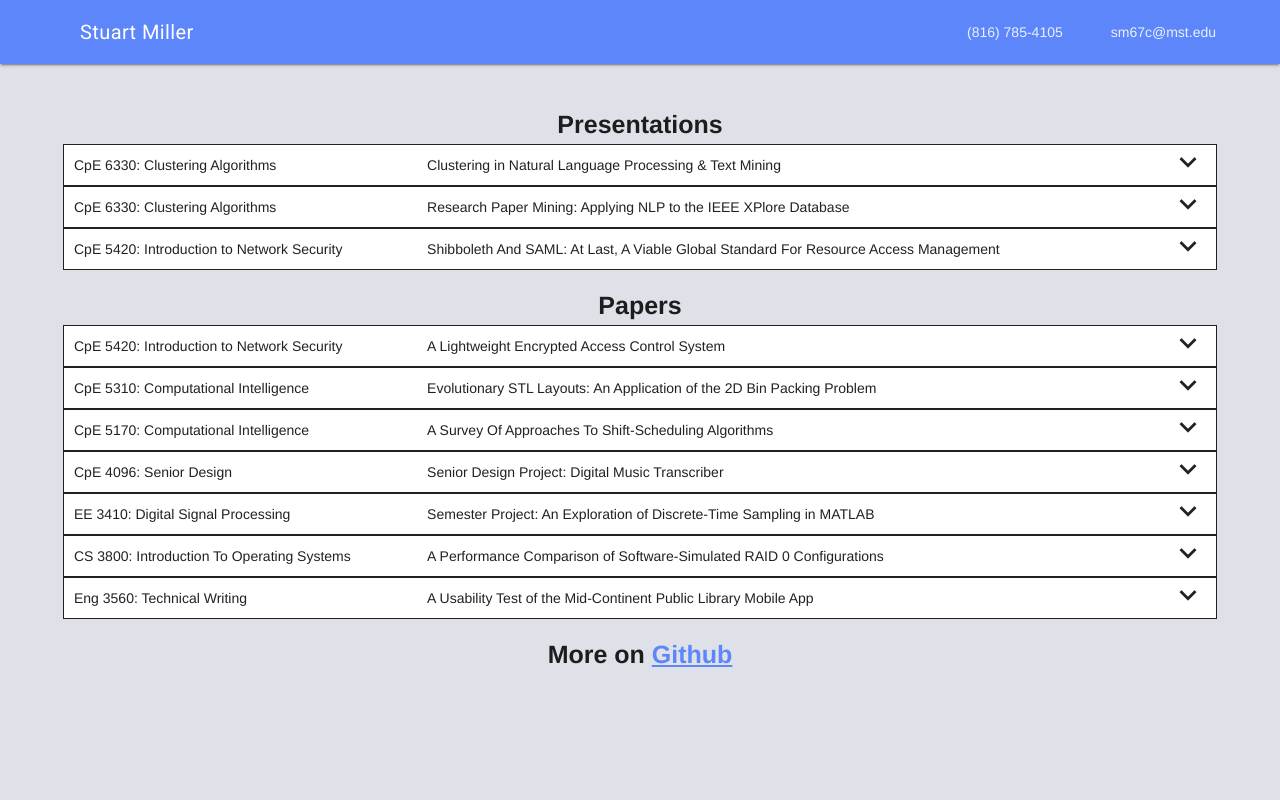
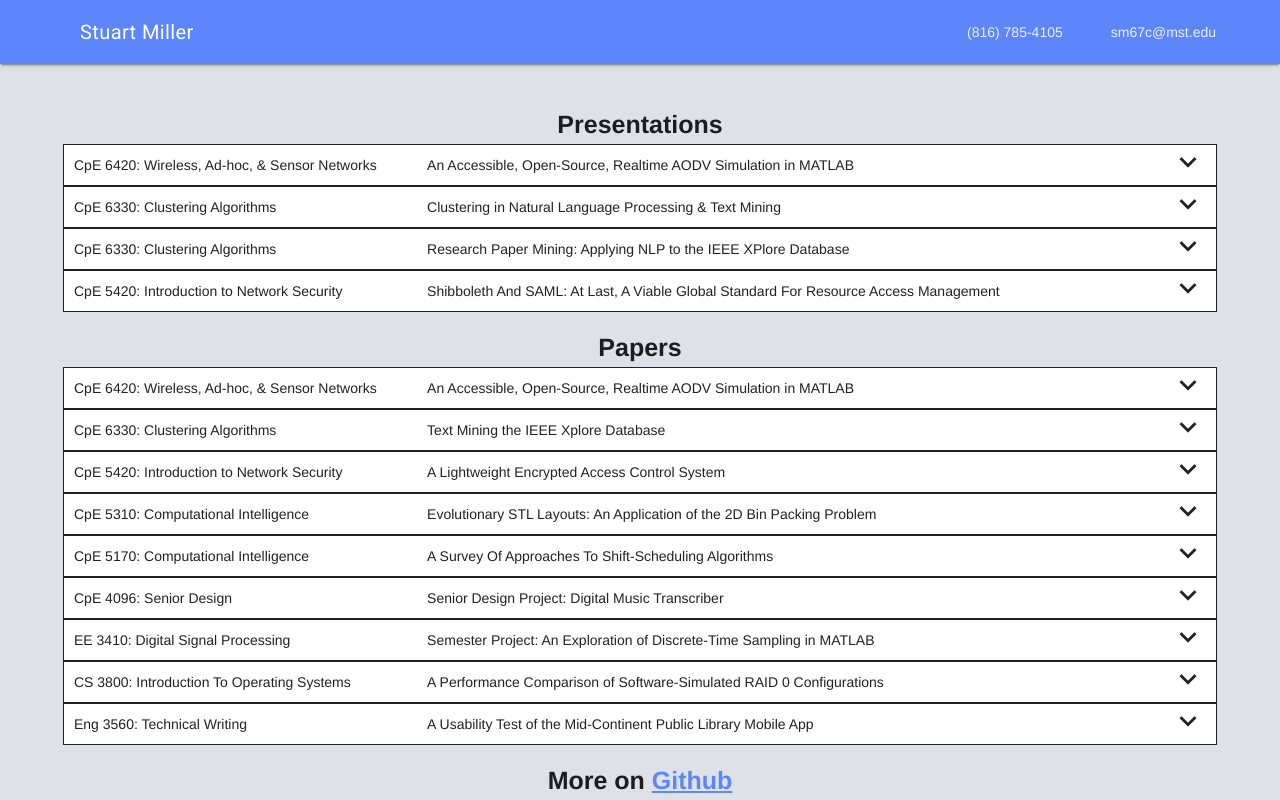
Before and after one commit to stewythe1st/stewythe1st.github.io, a plain HTML site: page coursework.html in a window 1280 px wide. Drawn offline with nearby package versions, Linux system fonts and the light colour scheme.

Commit message:
Updated coursework to include finals from Spring 2018.

```diff
--- a/coursework.html
+++ b/coursework.html
@@ -35,6 +35,12 @@
 
         <div class="expansion-header">Presentations</div>
         <div class="expansion-panel">
+            <span>CpE 6420: Wireless, Ad-hoc, & Sensor Networks</span>
+            <span>An Accessible, Open-Source, Realtime AODV Simulation in MATLAB</span>
+            <span><i class="material-icons">keyboard_arrow_down</i></span>
+        </div>
+        <div class="expansion-content"><div class="mdl-spinner mdl-js-spinner is-active"></div><embed class="viewThroughGDrive" src="doc/cpe6420_presentation.pdf" width="100%"></div>
+        <div class="expansion-panel">
             <span>CpE 6330: Clustering Algorithms</span>
             <span>Clustering in Natural Language Processing & Text Mining</span>
             <span><i class="material-icons">keyboard_arrow_down</i></span>
@@ -55,6 +61,18 @@
 
 
         <div class="expansion-header">Papers</div>
+        <div class="expansion-panel">
+            <span>CpE 6420: Wireless, Ad-hoc, & Sensor Networks</span>
+            <span>An Accessible, Open-Source, Realtime AODV Simulation in MATLAB</span>
+            <span><i class="material-icons">keyboard_arrow_down</i></span>
+        </div>
+        <div class="expansion-content"><div class="mdl-spinner mdl-js-spinner is-active"></div><embed class="viewThroughGDrive" src="doc/cpe6420.pdf" width="100%"></div>
+        <div class="expansion-panel">
+            <span>CpE 6330: Clustering Algorithms</span>
+            <span>Text Mining the IEEE Xplore Database</span>
+            <span><i class="material-icons">keyboard_arrow_down</i></span>
+        </div>
+        <div class="expansion-content"><div class="mdl-spinner mdl-js-spinner is-active"></div><embed class="viewThroughGDrive" src="doc/cpe6330.pdf" width="100%"></div>
         <div class="expansion-panel">
             <span>CpE 5420: Introduction to Network Security</span>
             <span>A Lightweight Encrypted Access Control System</span>
```
Also changed, not shown: 3 other files.
